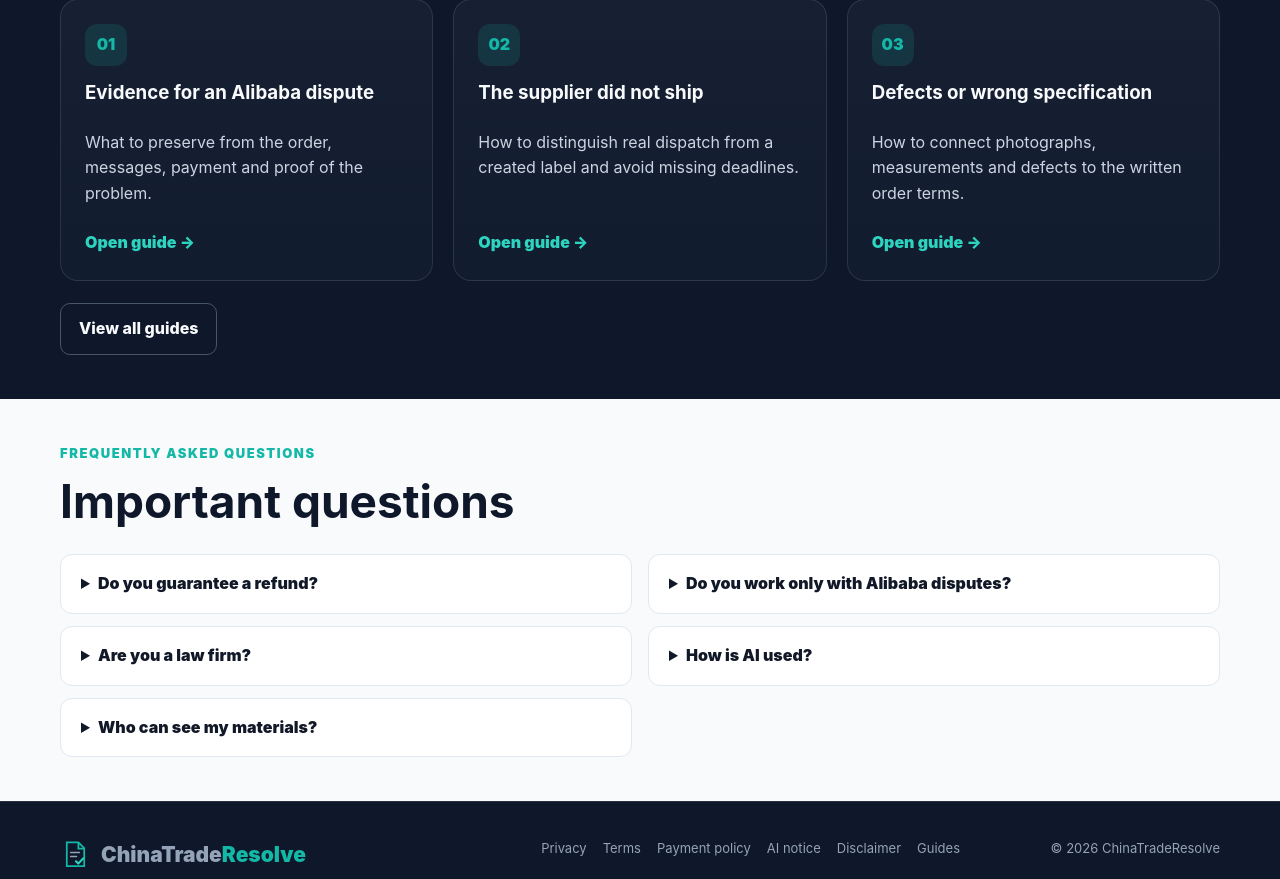
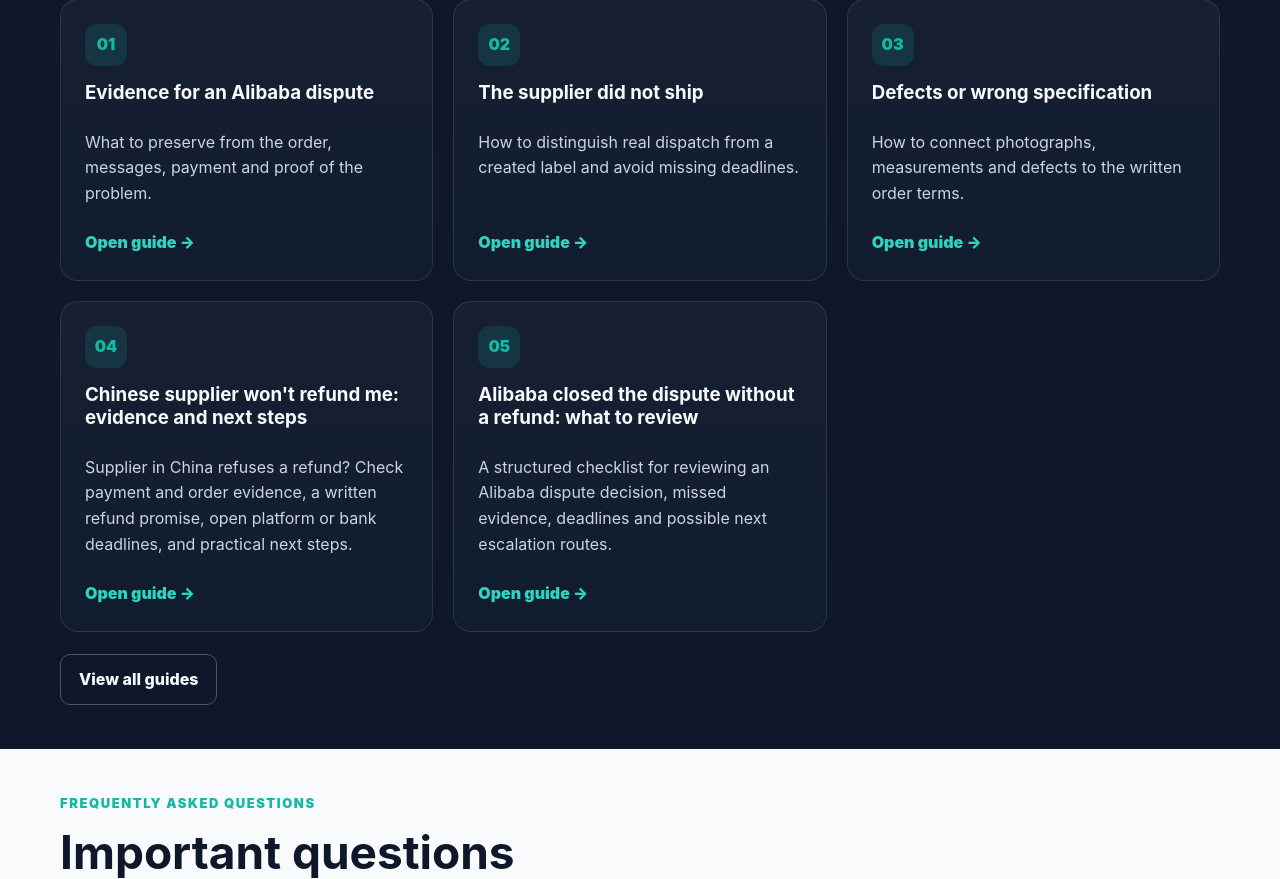
Before and after one commit to chinatraderesolvesupport-cell/chinatraderesolve, a FastAPI app: page /?lang=en in a window 1280 px wide. Shown: the part 4144-5023 px from the top of the page. Run offline with FastAPI, Linux system fonts and the light colour scheme; some libraries are stand-ins or nearby versions.

Commit message:
Link refund and closed-dispute guides from localized home

```diff
--- a/app/templates/index.html
+++ b/app/templates/index.html
@@ -521,6 +521,7 @@ footer{padding:36px 0;border-top:1px solid var(--line);color:var(--muted2)}
 <a class="card" data-guide-slug="alibaba-dispute-evidence" href="/{{ page_language }}/guides/alibaba-dispute-evidence"><div class="icon">01</div><h3 data-i18n="guide_card_evidence_title">{{ home_copy['guide_card_evidence_title'] }}</h3><p data-i18n="guide_card_evidence_text">{{ home_copy['guide_card_evidence_text'] }}</p><span class="guide-card-link" data-i18n="guide_card_read">{{ home_copy['guide_card_read'] }}</span></a>
 <a class="card" data-guide-slug="supplier-not-shipped" href="/{{ page_language }}/guides/supplier-not-shipped"><div class="icon">02</div><h3 data-i18n="guide_card_shipping_title">{{ home_copy['guide_card_shipping_title'] }}</h3><p data-i18n="guide_card_shipping_text">{{ home_copy['guide_card_shipping_text'] }}</p><span class="guide-card-link" data-i18n="guide_card_read">{{ home_copy['guide_card_read'] }}</span></a>
 <a class="card" data-guide-slug="product-quality-dispute" href="/{{ page_language }}/guides/product-quality-dispute"><div class="icon">03</div><h3 data-i18n="guide_card_quality_title">{{ home_copy['guide_card_quality_title'] }}</h3><p data-i18n="guide_card_quality_text">{{ home_copy['guide_card_quality_text'] }}</p><span class="guide-card-link" data-i18n="guide_card_read">{{ home_copy['guide_card_read'] }}</span></a>
+{% for card in featured_guide_cards %}<a class="card featured-guide-card" data-guide-slug="{{ card.slug }}" href="/{{ page_language }}/guides/{{ card.slug }}"><div class="icon">0{{ loop.index + 3 }}</div><h3>{{ card.title }}</h3><p>{{ card.description }}</p><span class="guide-card-link" data-i18n="guide_card_read">{{ home_copy['guide_card_read'] }}</span></a>{% endfor %}
 </div>
 <div class="guides-preview-actions"><a class="btn guides-all-link" data-i18n="guides_view_all" href="/{{ page_language }}/guides">{{ home_copy['guides_view_all'] }}</a></div>
 </div>
@@ -994,6 +995,7 @@ document.getElementById('caseForm').addEventListener('submit',async e=>{
 });
 
 const translations=window.CTR_TRANSLATIONS||{};
+const featuredGuideTranslations={{ featured_guide_translations|tojson }};
 const supportedLanguages=['en','fr','de','es','ru','sr'];
 const preferredLanguageValues={en:'English',fr:'French',de:'German',es:'Spanish',ru:'Russian',sr:'Serbian'};
 const guideLabels={en:'Guides',fr:'Guides',de:'Ratgeber',es:'Guías',ru:'Руководства',sr:'Vodiči'};
@@ -1034,6 +1036,7 @@ function setLang(lang,{updateUrl=true,syncPreferred=true}={}){
   if(preferred&&syncPreferred&&!preferred.dataset.userChanged)preferred.value=preferredLanguageValues[lang];
   document.querySelectorAll('.guides-nav-link,.guides-footer-link,.guides-all-link').forEach(link=>{if(!link.dataset.i18n)link.textContent=guideLabels[lang]||guideLabels.en;link.setAttribute('href',`/${lang}/guides`)});
   document.querySelectorAll('[data-guide-slug]').forEach(link=>link.setAttribute('href',`/${lang}/guides/${link.dataset.guideSlug}`));
+  document.querySelectorAll('.featured-guide-card').forEach(link=>{const card=featuredGuideTranslations[lang]?.[link.dataset.guideSlug];if(card){link.querySelector('h3').textContent=card.title;link.querySelector('p').textContent=card.description}});
   document.querySelectorAll('[data-lang-link]').forEach(link=>{
     try{const url=new URL(link.getAttribute('href'),window.location.origin);url.searchParams.set('lang',lang);link.setAttribute('href',url.pathname+url.search+url.hash)}catch(_e){}
   });
```
